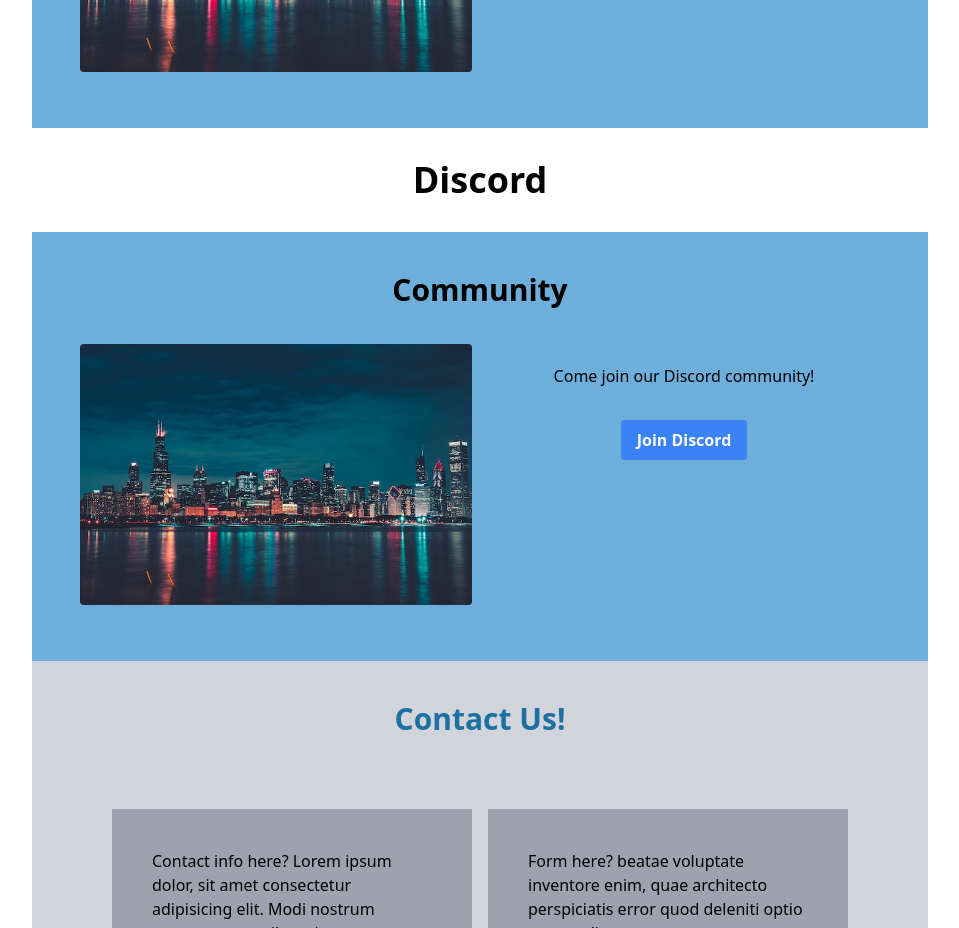
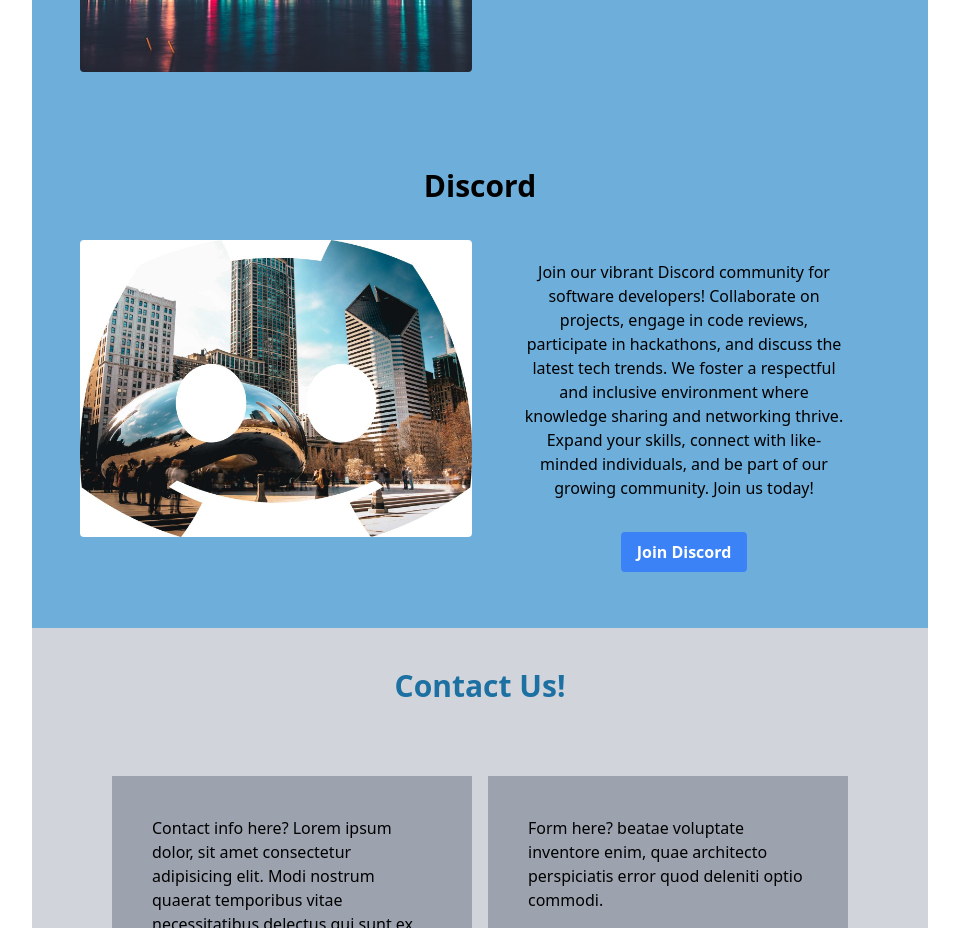
Before and after one commit to 312coders/312coders, a React (Vite) app in the folder frontend/: page / in a window 1280 px wide. Shown: the part 2080-3008 px from the top of the page, without its empty margins (160-1119 px from the left). Built offline with nearby package versions, Linux system fonts and the light colour scheme.

Commit message:
Discord Section: Edited picture and created a nice paragraph explaining a bit about the discord community

```diff
--- a/frontend/src/components/Discord.jsx
+++ b/frontend/src/components/Discord.jsx
@@ -1,13 +1,12 @@
 function Discord() {
   return (
     <>
-      <h1 className="text-4xl font-bold text-center py-8">Discord</h1>
       <div className="bg-light-blue py-10 px-8 max-w-4xl m-auto">
-        <h3 className="text-center font-semibold text-3xl pb-5">Community</h3>
+        <h3 className="text-center font-semibold text-3xl pb-5">Discord</h3>
         <div className="column-1 md:columns-2 p-4">
-          <img src="/skyline.jpg" className="block object-scale-down rounded" alt="Skyline" />
+          <img src="/discord.jpg" className="block object-scale-down rounded" alt="Skyline" />
           <p className="text-center m-3 p-5">
-            Come join our Discord community!
+          Join our vibrant Discord community for software developers! Collaborate on projects, engage in code reviews, participate in hackathons, and discuss the latest tech trends. We foster a respectful and inclusive environment where knowledge sharing and networking thrive. Expand your skills, connect with like-minded individuals, and be part of our growing community. Join us today!
           </p>
           <div className="text-center">
             <a href="https://discord.com/invite/YOUR_INVITE_LINK" target="_blank" rel="noopener noreferrer">
```
Also changed, not shown: frontend/public/discord.jpg (added).
